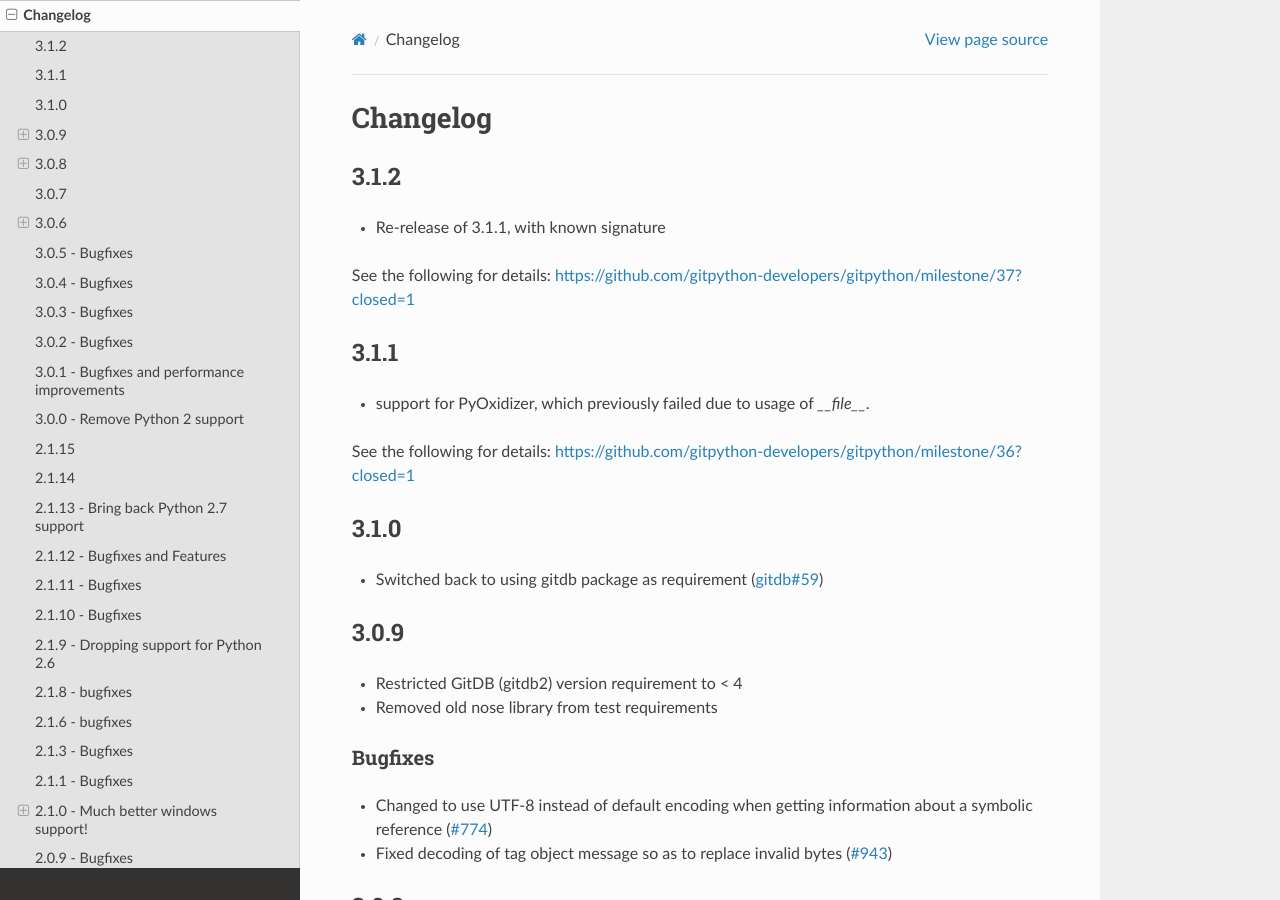
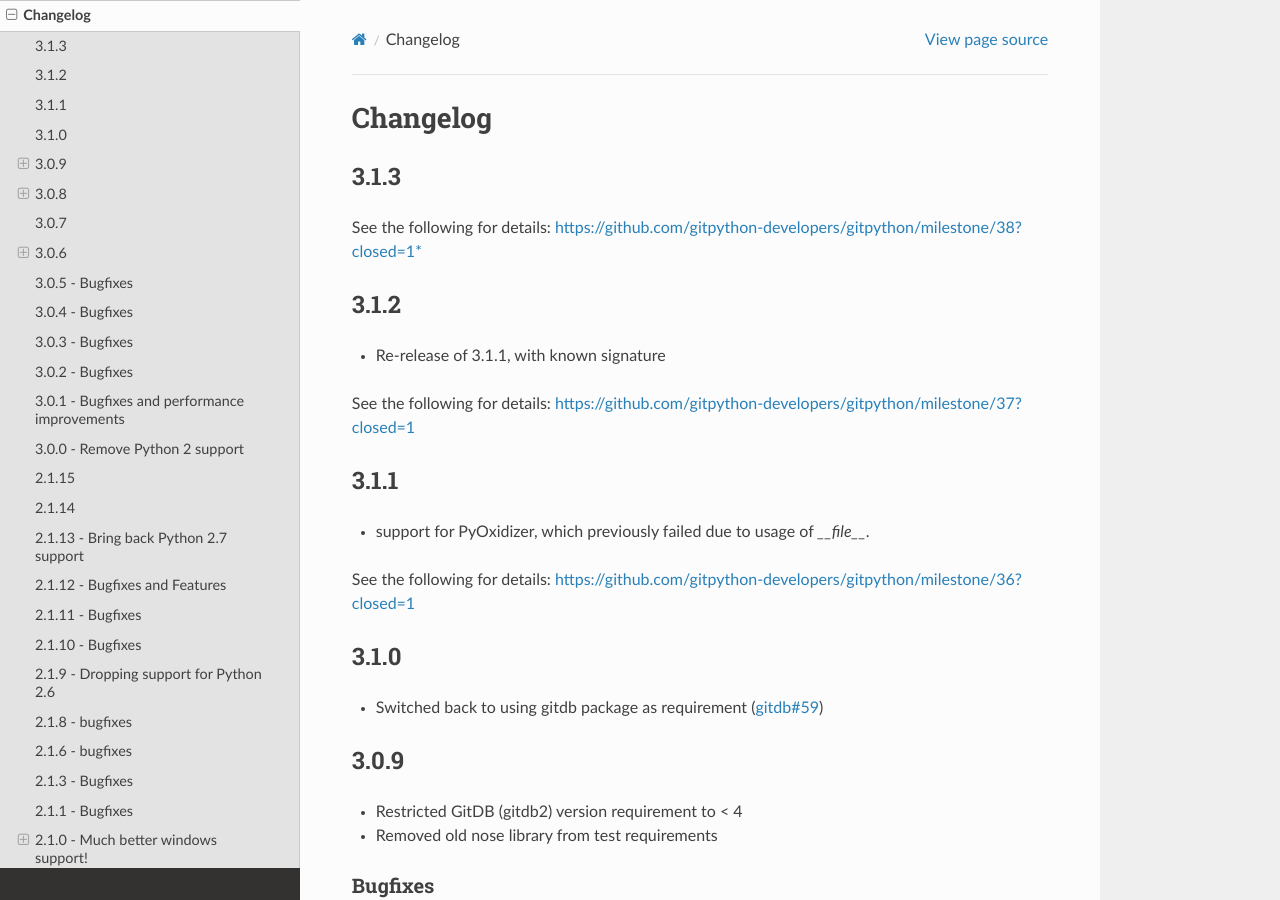
Before and after one commit to gitpython-developers/GitPython, a Sphinx documentation site: the page built from doc/source/changes.rst, in a window 1280 px wide and 900 px high. Built offline with Sphinx 7.4.7 and the Read the Docs theme 2.0.0, drawn with Linux system fonts in a browser that asks for light colours.

Commit message:
Bump patch level

```diff
--- a/doc/source/changes.rst
+++ b/doc/source/changes.rst
@@ -1,6 +1,12 @@
 =========
 Changelog
 =========
+
+3.1.3
+=====
+
+See the following for details:
+https://github.com/gitpython-developers/gitpython/milestone/38?closed=1*
 
 3.1.2
 =====
```
Also changed, not shown: 1 other file.
